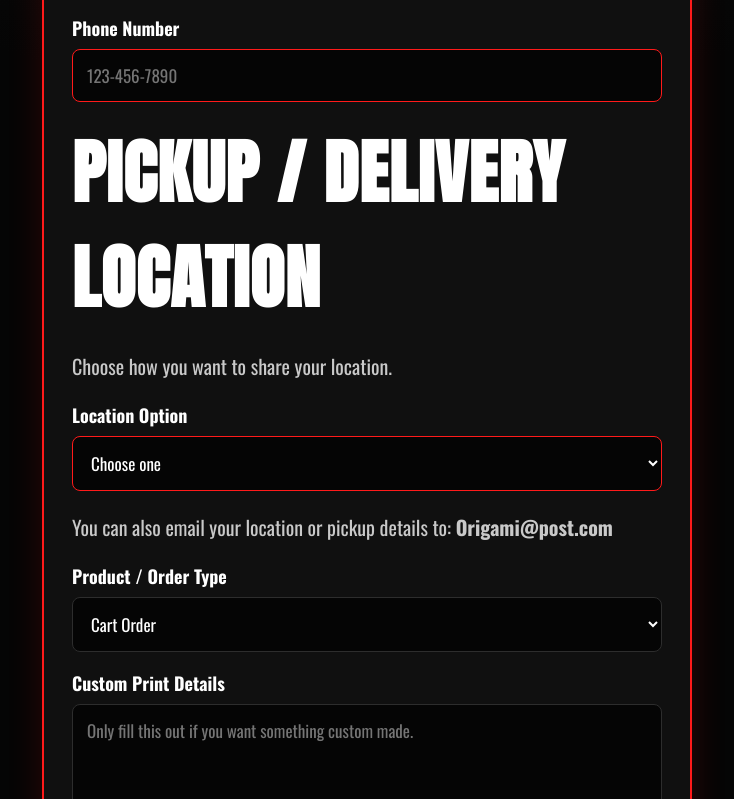
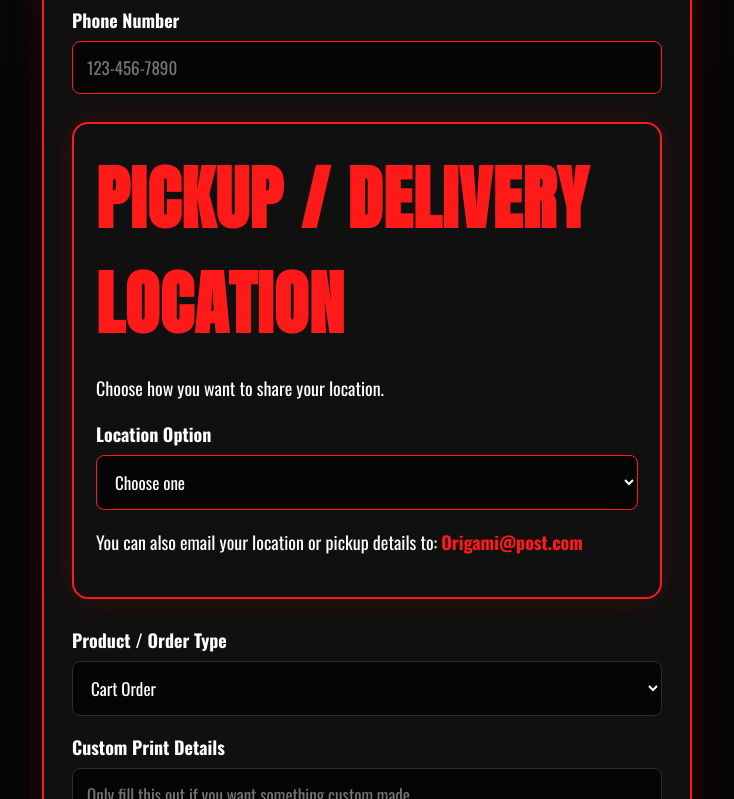
Before and after one commit to RideScale/RideScale, a plain HTML site: page custom-orders.html in a window 1280 px wide. Shown: the part 1010-1809 px from the top of the page, without its empty margins (273-1007 px from the left). Drawn offline with nearby package versions, Linux system fonts and the light colour scheme.

Commit message:
Update style.css

```diff
--- a/style.css
+++ b/style.css
@@ -841,3 +841,36 @@ footer {
 .custom-form input:valid {
   border-color: #2d2d2d;
 }
+/* Cash + location notice */
+.cash-location-notice,
+.location-box {
+  background: #101010;
+  border: 2px solid #ff1a1a;
+  border-radius: 16px;
+  padding: 22px;
+  margin: 28px auto;
+  max-width: 820px;
+  box-shadow: 0 0 30px rgba(255, 26, 26, .16);
+}
+
+.cash-location-notice h2,
+.location-box h2 {
+  color: #ff1a1a;
+  margin-top: 0;
+}
+
+.cash-location-notice p,
+.location-box p {
+  color: #ffffff;
+  font-size: 18px;
+}
+
+.cash-note {
+  color: #ffffff;
+  margin-top: 12px;
+}
+
+.cash-note strong,
+.location-email-note strong {
+  color: #ff1a1a;
+}
```
